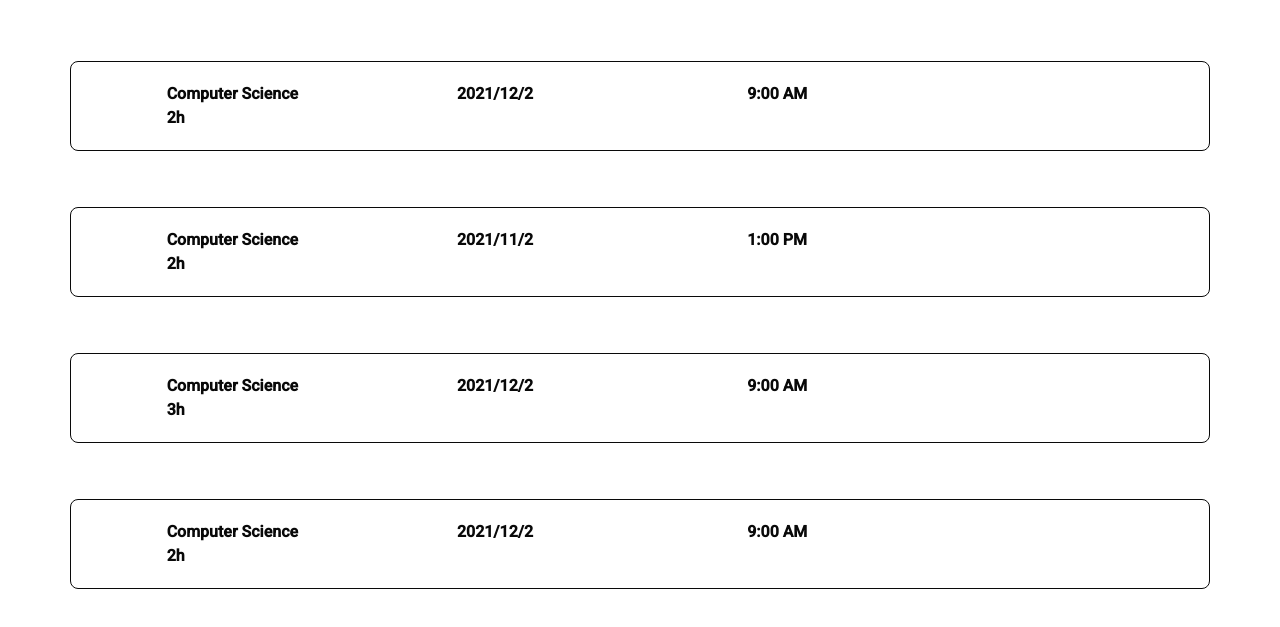
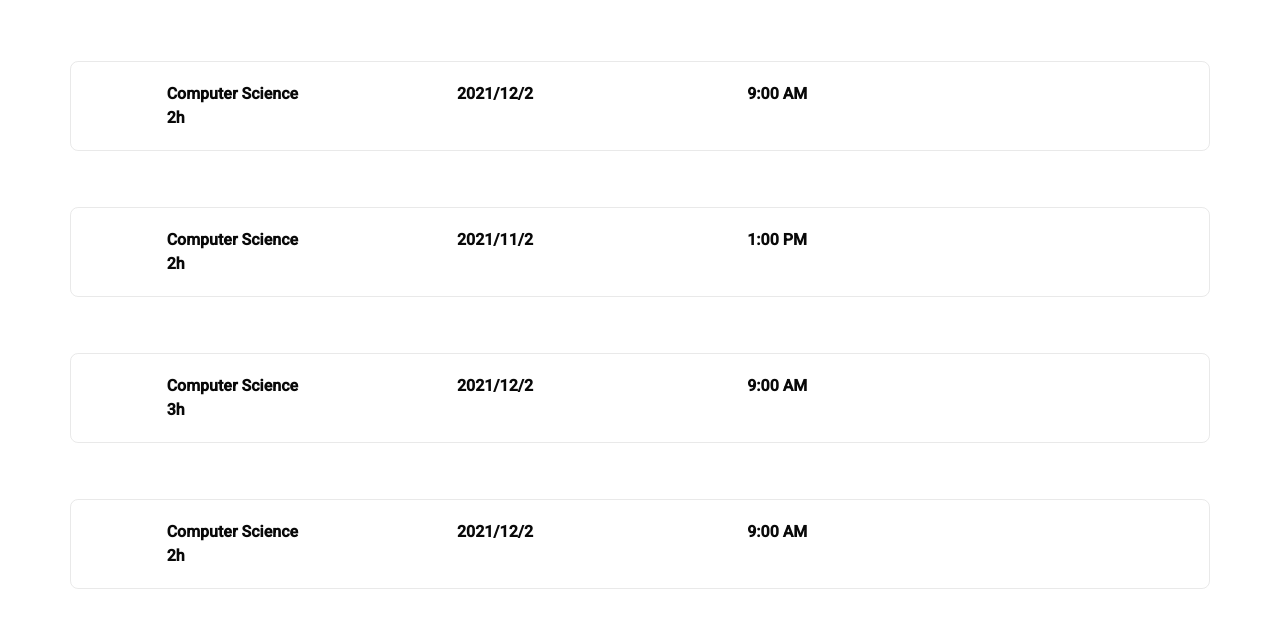
Before and after one commit to Ahmed-Radi/GP-Front-End, a plain HTML site: page pages/exam.html in a window 1280 px wide. Shown: the part 213-840 px from the top of the page. Drawn offline with nearby package versions, Linux system fonts and the light colour scheme.

Commit message:
Update style.css
Add color for border

```diff
--- a/css/style.css
+++ b/css/style.css
@@ -16,6 +16,7 @@
     /*Footer*/
     --footer-color: #4B647E;
     --shadow-color: #0000003d;
+    --border-color: #9a9a9a38;
 }
 ::selection{
     background-color: var(--nav-hover-color);
@@ -260,7 +261,7 @@ a.exam-info{display: block;color: var(--nav-text-color);}
     width: 1488px;
     margin-top: 56px;
     padding: 20px;
-    border: 1px solid var(--nav-text-color);
+    border: 1px solid var(--border-color);
     border-radius: 8px;
     font-family: var(--main-font);
     font-weight: bolder;
```
